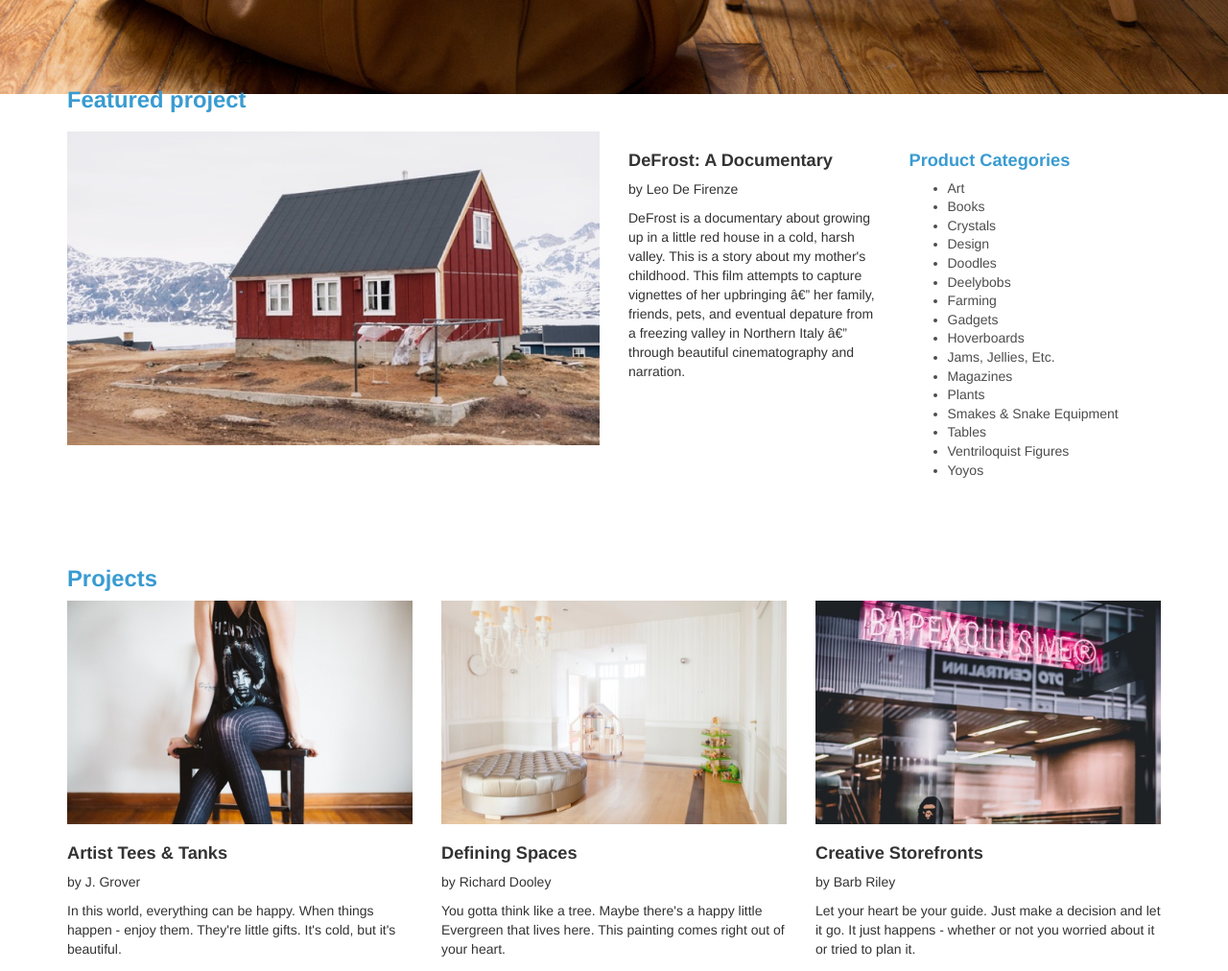
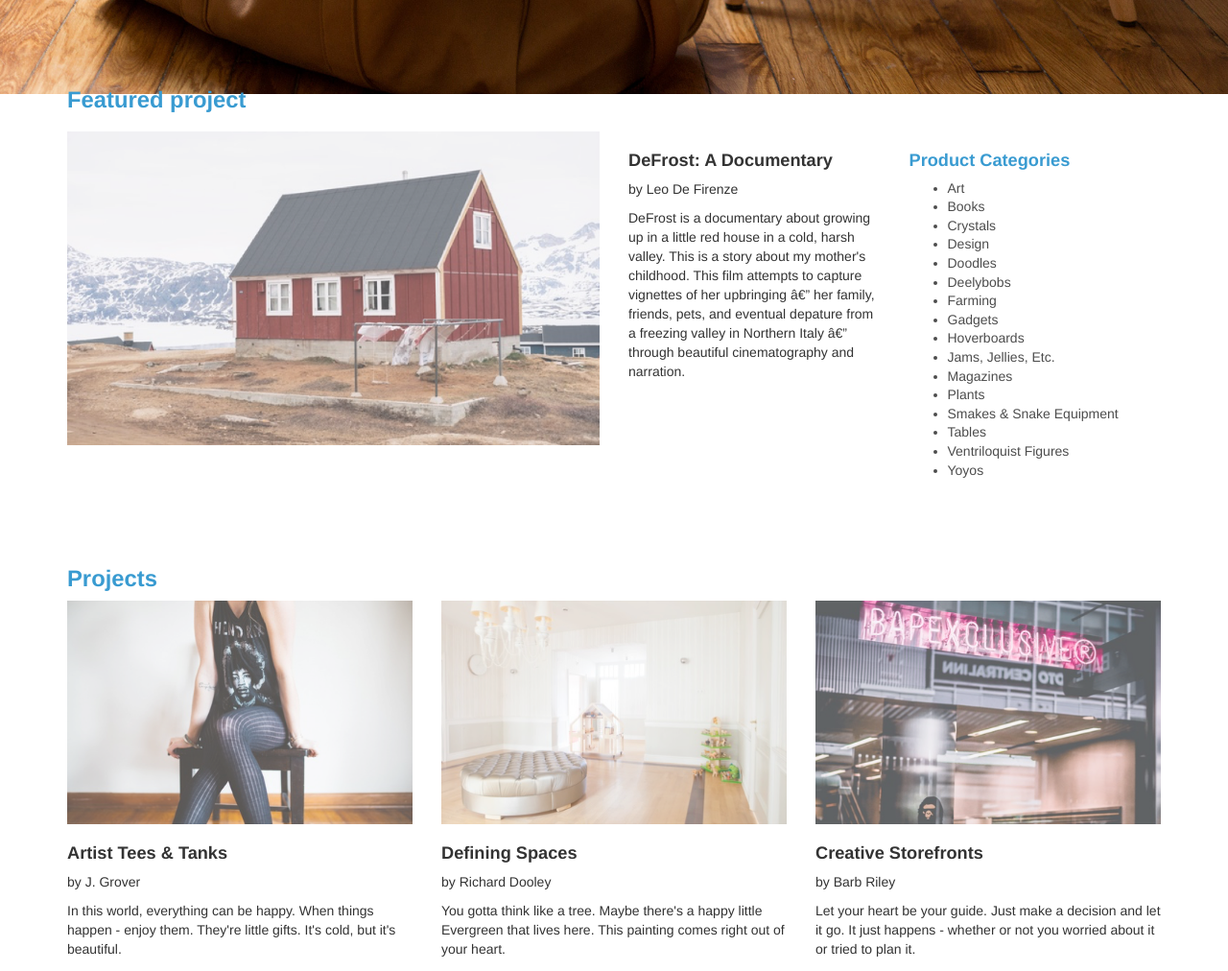
Before and after one commit to JuliaW1/Jumpstart, a plain HTML site: page index.html in a window 1280 px wide. Shown: the part 2400-3412 px from the top of the page at 96% size. Drawn offline with nearby package versions, Linux system fonts and the light colour scheme.

Commit message:
Add Some Jumbotron Changes for Carousel

```diff
--- a/index.html
+++ b/index.html
@@ -176,6 +176,7 @@
                  <i class="fa fa-2x pull-left"></i> Learn more
                </a>
              </div>
-
+        <script type="text/javascript" src="//code.jquery.com/jquery-1.11.0.min.js"></script>
+        <script type="text/javascript" src="slick/slick.min.js"></script>
    </body>
 </html>
--- a/resources/css/style.css
+++ b/resources/css/style.css
@@ -27,6 +27,26 @@ ul li {
 img {
   width: 100%;
 }
+.lite {
+  opacity: .7;
+  transition: opacity .5s ease-out;
+  -moz-transition: opacity .5s ease-out;
+  -webkit-transition: opacity .5s ease-out;
+  -o-transition: opacity .5s ease-out;
+}
+.lite:hover {
+  opacity: 1;
+}
+.grow {
+  transition: all .2s ease-in-out;
+}
+.grow:hover {
+  transform: scale(1.3);
+  transition: transform .5s,
+              opacity .5s;
+  opacity
+}
+
 
 /* --- HEADER AND NAVIGATION --- */
 header {
```
